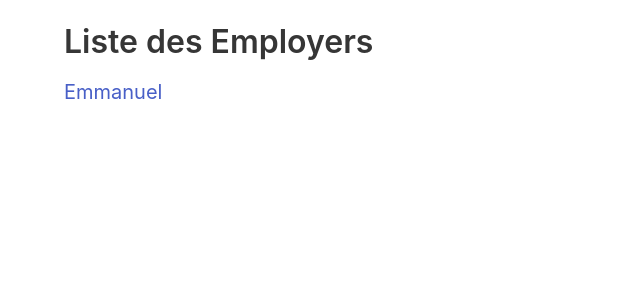
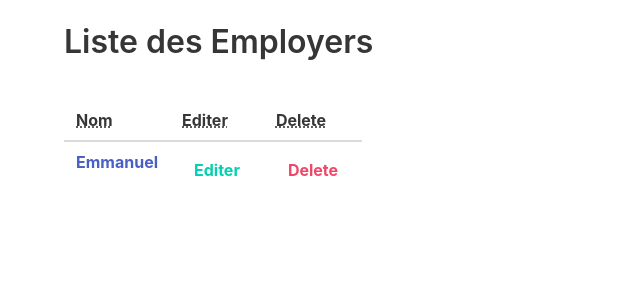
Before and after one commit to zoubinnaba/employers, a Django app: template apps/core/templates/core/frontpage.html in a window 1280 px wide. Shown: the part 52-352 px from the top of the page, without its empty margins (0-640 px from the left). Run offline with Django 3.2, Linux system fonts and the light colour scheme; the template is opened without the code that fills it: values that come from a table or form of the project are taken from there, others are empty; data comes from the database, SQL or seed files in the repository; both versions use the stored data as it was after the commit; parts of the project's set-up code (start-up, migrations or seed data) failed here and were passed over.

Commit message:
modification de la vue qui affiche tous les employers

```diff
--- a/apps/core/templates/core/frontpage.html
+++ b/apps/core/templates/core/frontpage.html
@@ -4,7 +4,22 @@
     <section class="container pt-5">
         <h1 class="title pb-4">Liste des Employers</h1>
         {% for employer in employers %}
-            <h1 class="subtitle"><a href="{% url 'detail' employer.id %}">{{ employer.nom }}</a></h1>
+            <table class="table">
+                    <thead>
+                        <tr>
+                        <th><abbr title="Nom">Nom</abbr></th>
+                        <th><abbr title="Drawn">Editer</abbr></th>
+                        <th><abbr title="Drawn">Delete</abbr></th>
+                        </tr>
+                    </thead>
+                <tbody>
+                    <tr>
+                    <td><a href="{% url 'detail' employer.id %}"><strong>{{ employer.nom }}</strong></a></td>
+                    <td><a href="{% url 'edit' employer.id %}" class="navbar-item has-text-primary"><strong>Editer</strong></a></td>
+                    <td><a href="{% url 'delete' employer.id %}" class="navbar-item has-text-danger"><strong>Delete</strong></a></td>
+                    </tr>
+                </tbody>
+            </table>
         {% endfor %}
     </section>
 {% endblock %}
```
Also changed, not shown: db.sqlite3.
